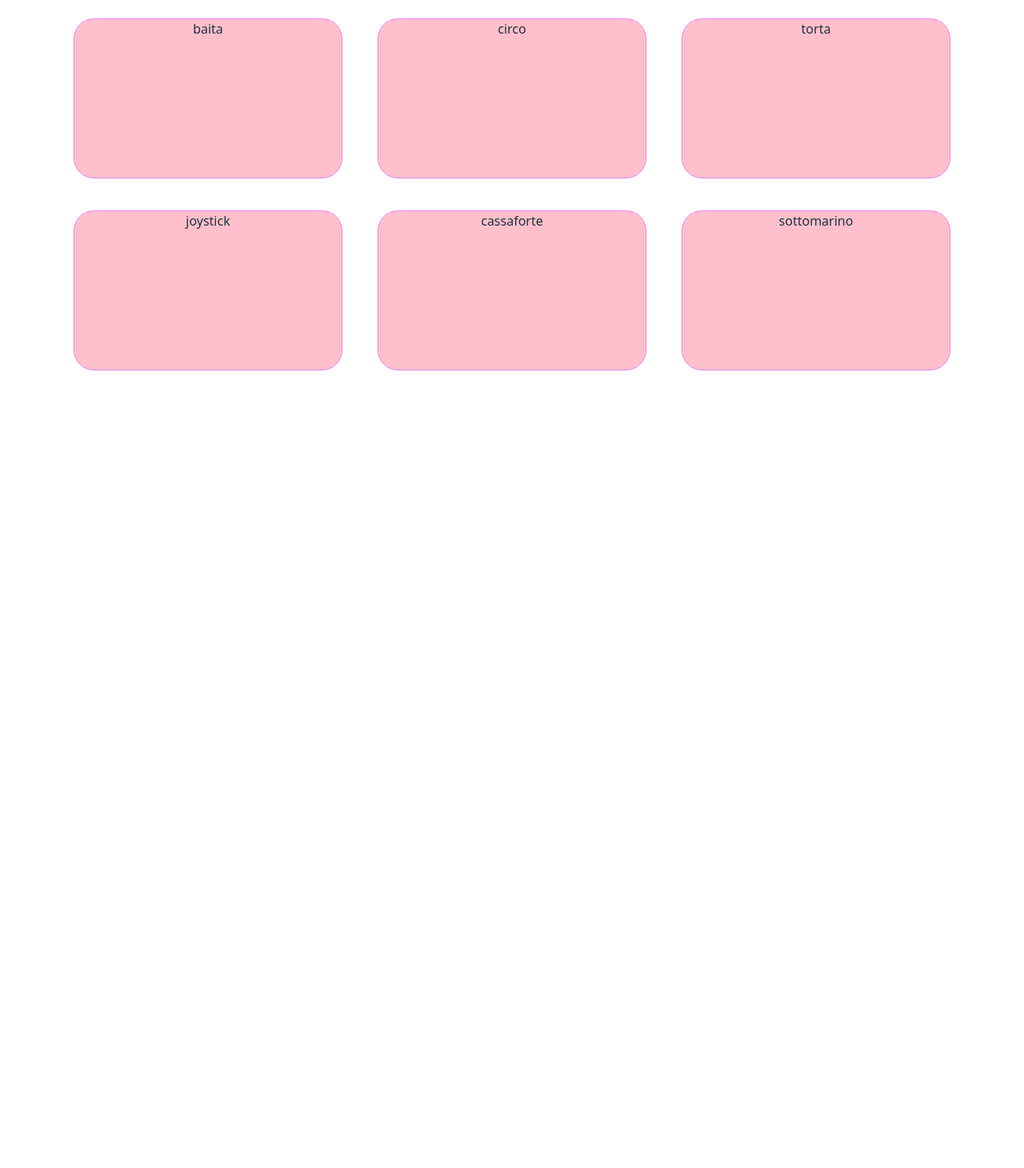
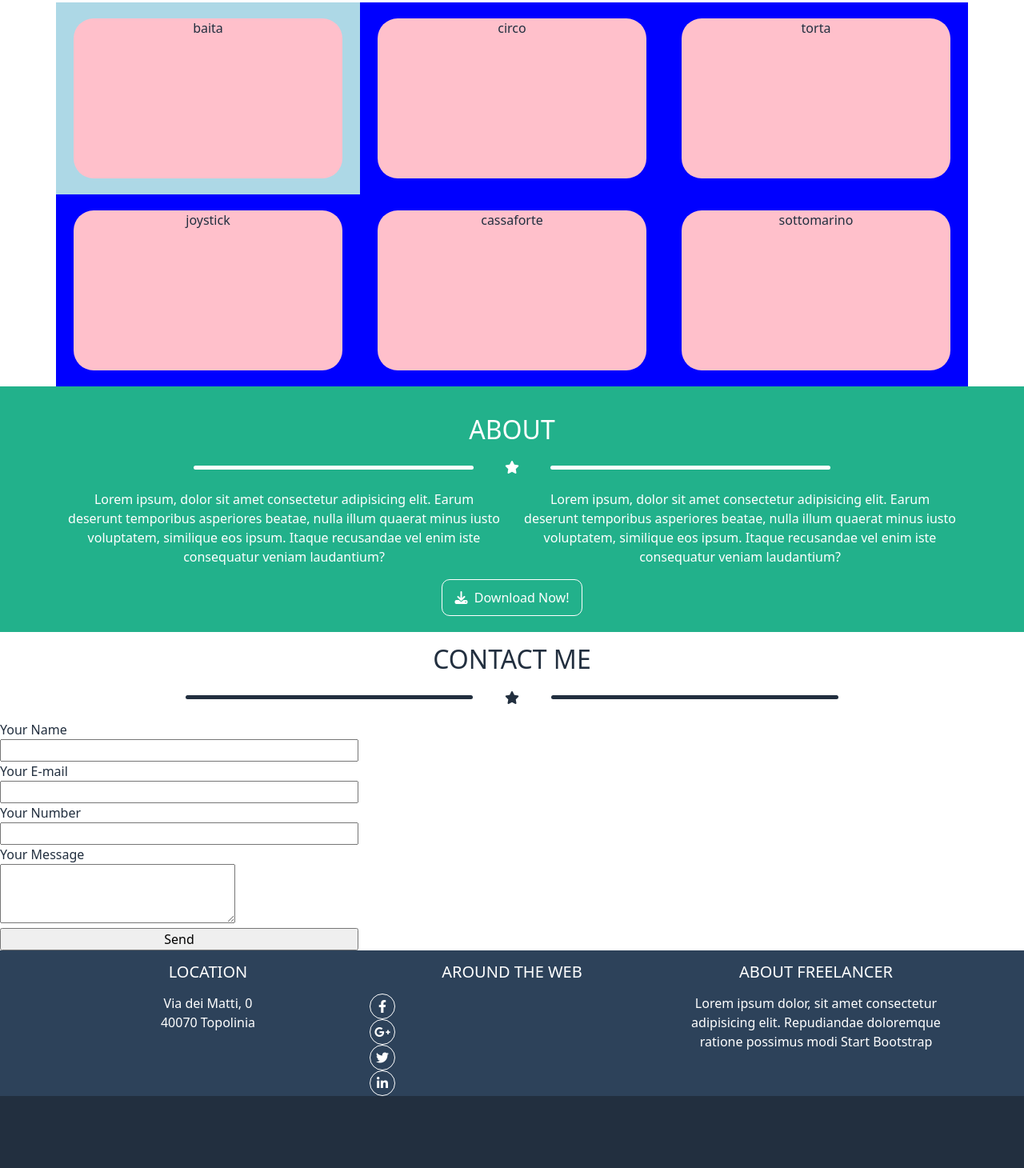
Before and after one commit to DeboraCocchi/html-css-bootstrap-freelancer, a plain HTML site: page index.html in a window 1280 px wide. Shown: the part 694-2154 px from the top of the page at 80% size. Before the commit the page ends 1177 px from the top, so only its background shows below. Drawn offline with nearby package versions, Linux system fonts and the light colour scheme.

Commit message:
[add]structure-and-layout

```diff
--- a/assets/css/style.css
+++ b/assets/css/style.css
@@ -14,9 +14,41 @@
   --green: rgb(34,177,139);
 }
 
-h1,h2,h3,h4{
+h1,h2,h3,h4, h5{
   text-transform: uppercase;
   margin:15px 5px;
+}
+
+form{
+  text-align: left;
+}
+
+
+input{
+  width:35%;
+}
+
+.debug{
+  background-color: lightblue;
+
+
+}
+
+.blu-debug{
+  background-color: blue;
+}
+
+a{
+  text-decoration: none;
+  color:white;
+}
+
+.sc-btn{
+  border:1px solid white;
+  border-radius:10px;
+  padding:10px 15px;
+  display: inline-block;
+  width:fit-content;
 }
 
 .sc-wide-cont{
@@ -27,25 +59,25 @@
   width:40%;
 }
 
-header{
+header, .sc-foot-bottom{
   width:100%;
   background-color: var(--dark);
   color:white;
   height:90px;
 }
 
-.jumbotron{
+.jumbotron, .sc-about{
   background-color: var(--green);
   padding:20px 15px;
   text-align: center;
   color:white;
 }
 
-.jumbo-content .sc-line{
+.jumbo-content .sc-line, .sc-about .sc-line{
   background-color: white;
 }
 
-.sc-portfolio .sc-line{
+.sc-portfolio .sc-line, .sc-contact .sc-line{
   background-color: var(--dark);
 }
 
@@ -56,6 +88,14 @@
   background-color: blueviolet;
   border-radius:50%;
   margin:30px 20px;
+}
+
+.sc-circle-social{
+  border-radius: 50%;
+  padding:15px;
+  width:30px;
+  height:30px;
+  border:1px solid white;
 }
 
 .sc-star{
@@ -69,15 +109,29 @@
   border-radius:5px;
 }
 
-.sc-portfolio{
+.sc-portfolio, .sc-contact{
   background-color: white;
   color:var(--dark);
 }
 
-.card{
+.sc-card{
   border-radius:25px;
-  border:1px solid violet;
   background-color: pink;
   height:200px;
   margin:20px 10px;
 }
+
+/* FOOTER */
+
+footer{
+  color:white;
+
+}
+
+.sc-foot-top{
+  background-color: var(--petrolium);
+}
+
+{
+
+}
--- a/index.html
+++ b/index.html
@@ -53,28 +53,107 @@
     </div>
 
     <div class="container">
-      <div class="row">
-        <div class="col-lg-6 col-xl-4">
-          <div class="card">baita</div>
+      <div class="blu-debug row">
+        <div class="debug col-md-6 col-xl-4">
+          <div class="sc-card">baita</div>
         </div>
-        <div class="col-lg-6 col-xl-4">
-          <div class="card">circo</div>
+        <div class="col-md-6 col-xl-4">
+          <div class="sc-card">circo</div>
         </div>
-        <div class="col-lg-6 col-xl-4">
-          <div class="card">torta</div>
+        <div class="col-md-6 col-xl-4">
+          <div class="sc-card">torta</div>
         </div>
-        <div class="col-lg-6 col-xl-4">
-          <div class="card">joystick</div>
+        <div class="col-md-6 col-xl-4">
+          <div class="sc-card">joystick</div>
         </div>
-        <div class="col-lg-6 col-xl-4">
-          <div class="card">cassaforte</div>
+        <div class="col-md-6 col-xl-4">
+          <div class="sc-card">cassaforte</div>
         </div>
-        <div class="col-lg-6 col-xl-4">
-          <div class="card">sottomarino</div>
+        <div class="col-md-6 col-xl-4">
+          <div class="sc-card">sottomarino</div>
         </div>
       </div>
     </div>
   </section>
 
+
+  <section class="sc-about">
+    <h2>about</h2>
+    <div class="sc-star d-flex align-items-center justify-content-evenly">
+      <div class="sc-line"></div>
+      <i class="fa-solid fa-star"></i>
+      <div class="sc-line"></div>
+    </div>
+
+    <div class="container">
+      <div class="row">
+        <div class="col-md-6">
+          <p>Lorem ipsum, dolor sit amet consectetur adipisicing elit. Earum deserunt temporibus asperiores beatae, nulla illum quaerat minus iusto voluptatem, similique eos ipsum. Itaque recusandae vel enim iste consequatur veniam laudantium?</p>
+        </div>
+        <div class="col-md-6">
+          <p>Lorem ipsum, dolor sit amet consectetur adipisicing elit. Earum deserunt temporibus asperiores beatae, nulla illum quaerat minus iusto voluptatem, similique eos ipsum. Itaque recusandae vel enim iste consequatur veniam laudantium?</p>
+        </div>
+        <div class="col">
+          <div class="sc-btn">
+            <a href="#">
+              <i class="fa-solid fa-download"></i>
+            &nbsp;Download Now!</a>
+          </div>
+        </div>
+      </div>
+    </div>
+  </section>
+
+  <section class="sc-contact">
+    <h2>contact me</h2>
+    <div class="sc-star d-flex align-items-center justify-content-evenly">
+      <div class="sc-line"></div>
+      <i class="fa-solid fa-star"></i>
+      <div class="sc-line"></div>
+    </div>
+
+    <form action="#">
+      <label for="fname">Your Name</label><br>
+      <input type="text" id="fname" name="contact-form"><br>
+      <label for="email">Your E-mail</label><br>
+      <input type="email" id="email" name="contact-form"><br>
+      <label for="number">Your Number</label><br>
+      <input type="number" id="number" name="contact-form"><br>
+      <label for="textarea">Your Message</label><br>
+      <textarea name="textarea" id="textarea" cols="30" rows="3"></textarea><br>
+      <input type="submit" value="Send">
+
+    </form>
+
+  </section>
+
+  <footer>
+    <section class="sc-foot-top">
+      <div class="container">
+        <div class="row">
+          <div class="col">
+            <h5>location</h5>
+            <p>Via dei Matti, 0<br>
+            40070 Topolinia</p>
+          </div>
+          <div class="col">
+            <h5>around the web</h5>
+            <div class="sc-circle-social d-flex align-items-center justify-content-center"><i class="fa-brands fa-facebook-f"></i></div>
+            <div class="sc-circle-social d-flex align-items-center justify-content-center"><i class="fa-brands fa-google-plus-g"></i></div>
+            <div class="sc-circle-social d-flex align-items-center justify-content-center"><i class="fa-brands fa-twitter"></i></div>
+            <div class="sc-circle-social d-flex align-items-center justify-content-center"><i class="fa-brands fa-linkedin-in"></i></div>
+          </div>
+          <div class="col">
+            <h5>about freelancer</h5>
+            <p>Lorem ipsum dolor, sit amet consectetur adipisicing elit. Repudiandae doloremque ratione possimus modi <a href="#">Start Bootstrap</a></p>
+          </div>
+        </div>
+      </div>
+    </section>
+    <section class="sc-foot-bottom">
+
+    </section>
+  </footer>
+
 </body>
 </html>
```
